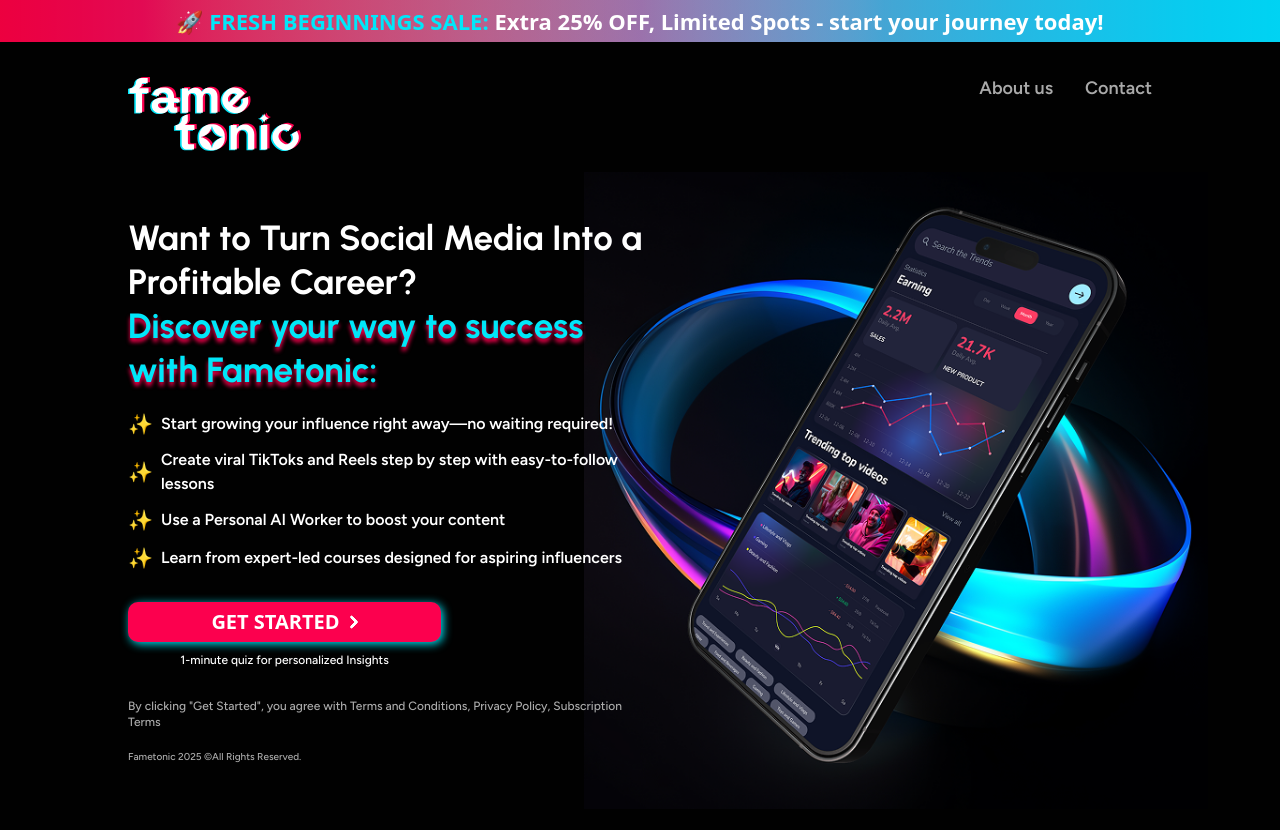
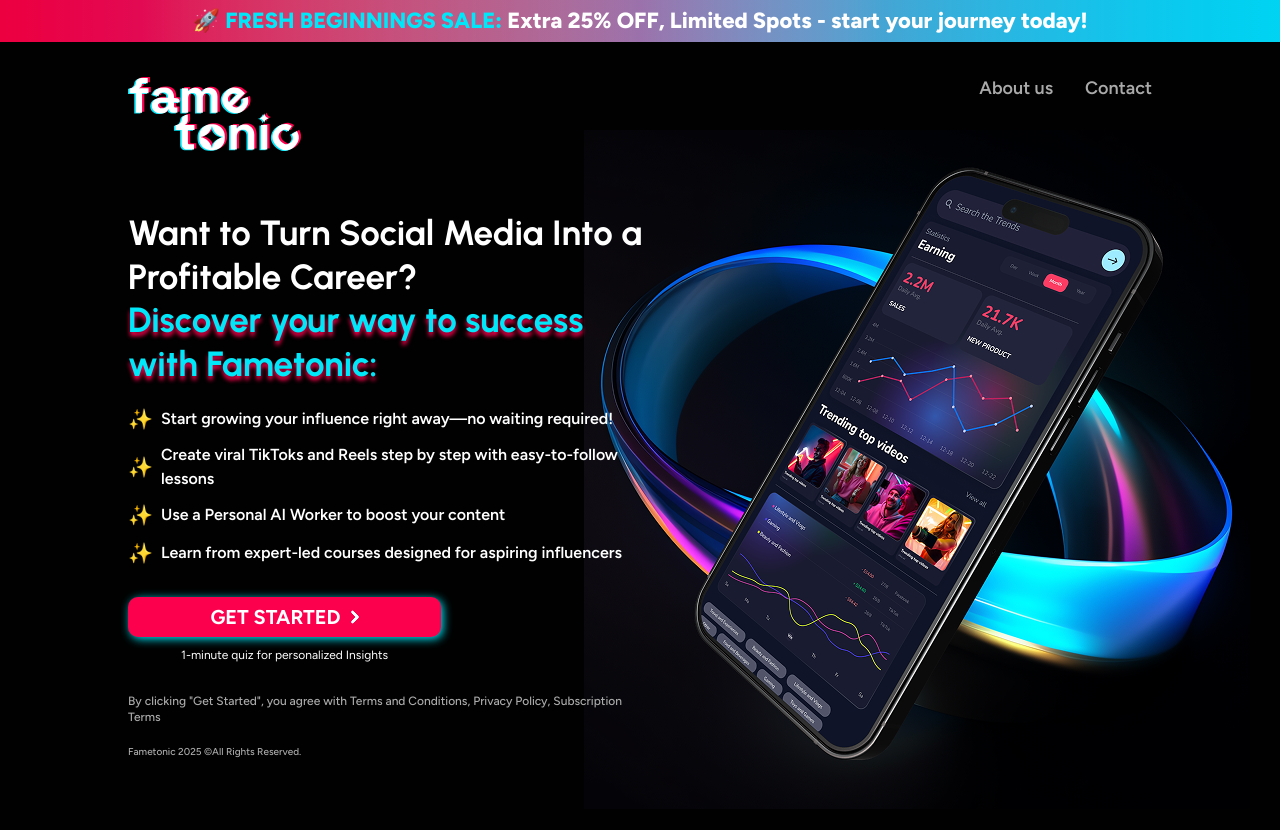
Before and after one commit to rashedInt32/fametonic-landing, a Next.js app: page / in a window 1280 px wide. Built offline with nearby package versions, Linux system fonts and the light colour scheme.

Commit message:
Fix font and spacing issue for desktop

```diff
--- a/components/hero.tsx
+++ b/components/hero.tsx
@@ -40,7 +40,7 @@
                     />
                   </Button>
 
-                  <Paragraph className="pt-[10px]">
+                  <Paragraph className="pt-[10px] font-normal">
                     1-minute quiz for personalized Insights
                   </Paragraph>
                 </div>
@@ -57,13 +57,13 @@
             </div>
           </div>
 
-          <div className="lg:-ml-14 lg:-mr-14 z-0">
+          <div className="lg:-ml-14 lg:-mr-14 lg:-mt-8 z-0 ">
             <Image
               src="/hero.png"
               alt="Fametonic Success Story"
-              width={500}
+              width={666}
               height={679}
-              className="w-full lg:h-[679px] object-contain"
+              className="w-full lg:min-w-[666px] lg:h-[700px] object-contain"
               priority
             />
           </div>
--- a/components/sales-banner.tsx
+++ b/components/sales-banner.tsx
@@ -2,7 +2,7 @@
   return (
     <div className="w-full bg-gradient-to-l to-[var(--primary)] from-[var(--secondary-gradient)] relative">
       <div className="mx-auto p-5 md:p-[10px] text-center bg-gradient-to-r from-rose-600 via-indigo-700/30 to-cyan-400">
-        <p className="lg:text-[22px] text-[16px] font-extrabold leading-none">
+        <p className="lg:text-[22px] text-[16px] font-figtree font-extrabold leading-none">
           <span className="text-[var(--secondary)] uppercase">
             🚀 FRESH BEGINNINGS SALE:
           </span>
--- a/components/ui/Button.tsx
+++ b/components/ui/Button.tsx
@@ -6,7 +6,7 @@
 export const Button = ({ children, className = "", ...props }: ButtonProps) => {
   return (
     <button
-      className={`flex items-center justify-center bg-[var(--primary)] button-shadow text-white text-[20px] font-bold uppercase rounded-[10px] px-5 cursor-pointer w-full lg:max-w-[313px] h-[40px] ${className}`}
+      className={`font-figtree flex items-center justify-center bg-[var(--primary)] button-shadow text-white text-[20px] font-bold uppercase rounded-[10px] px-5 cursor-pointer w-full lg:max-w-[313px] h-[40px] ${className}`}
       {...props}
     >
       {children}
```
